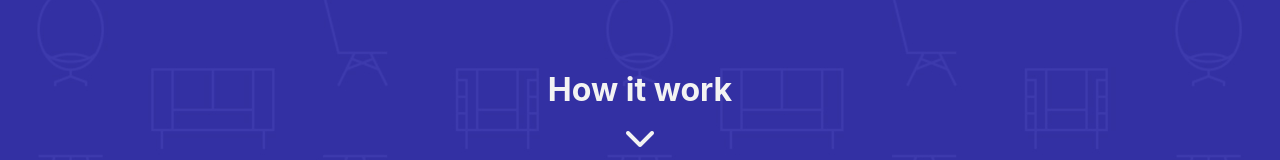
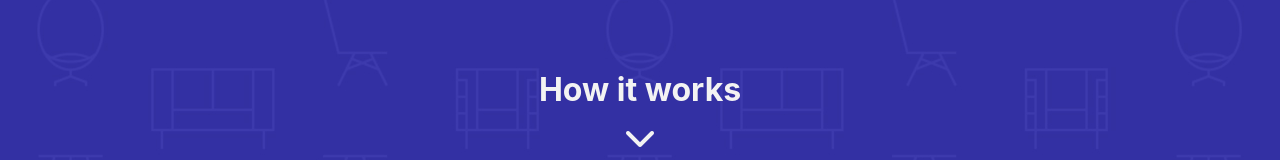
Before and after one commit to bbbox-ride-sharing-delivery/bbbox-ride-sharing-delivery.github.io, a plain HTML site: page index.html in a window 1280 px wide. Shown: the part 465-625 px from the top of the page. Drawn offline with nearby package versions, Linux system fonts and the light colour scheme.

Commit message:
fix misspelling

```diff
--- a/index.html
+++ b/index.html
@@ -18,7 +18,7 @@
 
             <div class="down">
                 <a href="#problem" class="down">
-                        <b>How it work</b><br>
+                        <b>How it works</b><br>
                         <i class="fas fa-chevron-down"></i>
                 </a>
             </div>
```
